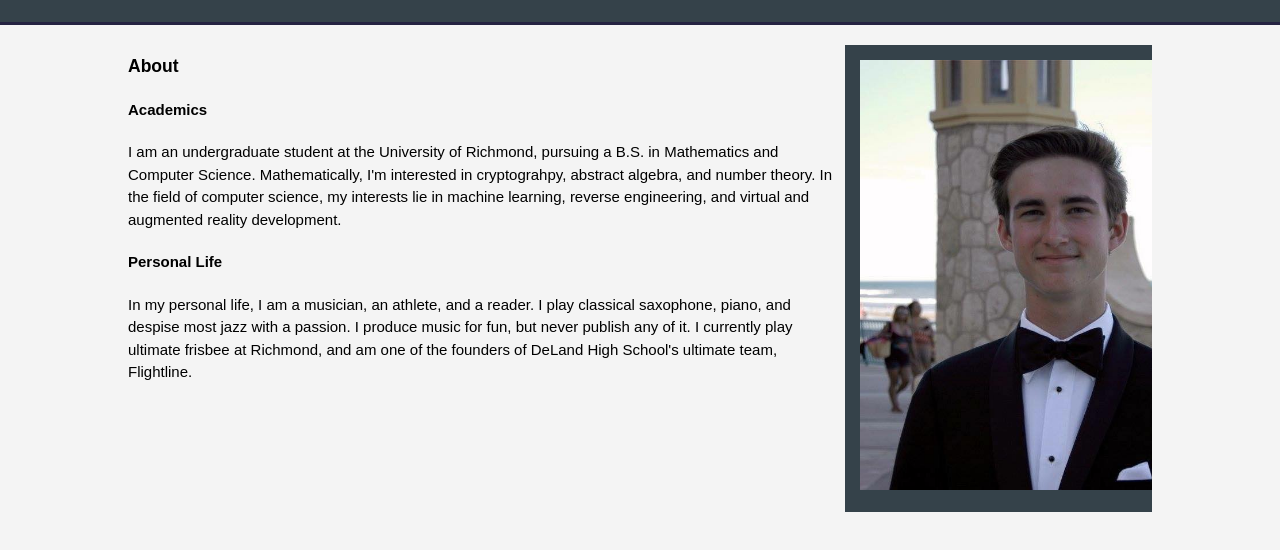
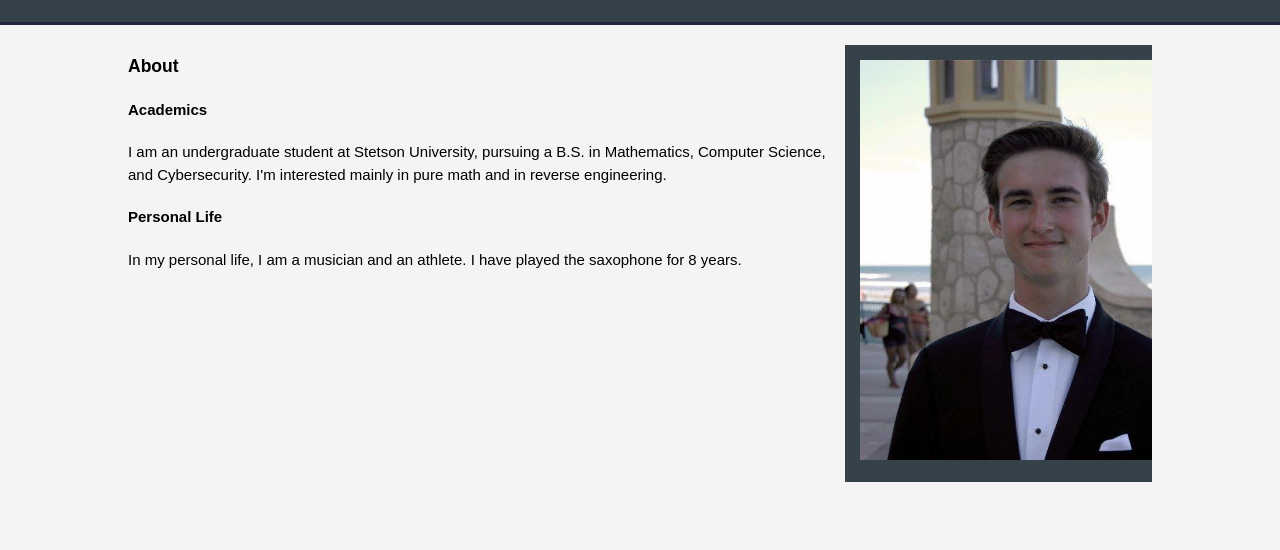
Before and after one commit to nsapp/nsapp.github.io, a plain HTML site: page index.html in a window 1280 px wide. Shown: the part 78-628 px from the top of the page. Drawn offline with Linux system fonts and the light colour scheme.

Commit message:
updated index.html

```diff
--- a/index.html
+++ b/index.html
@@ -31,16 +31,15 @@
         <article id="main-col">
             <h1 class="page-title">About</h1>
             <h4>Academics</h4>
-            <p>I am an undergraduate student at the University of Richmond, pursuing a B.S. in Mathematics and Computer Science. Mathematically, I'm interested in cryptograhpy, abstract algebra, and
-                number theory. In the field of computer science, my interests lie in machine learning, reverse engineering, and virtual and augmented reality development.</p>
+            <p>I am an undergraduate student at Stetson University, pursuing a B.S. in Mathematics, Computer Science, and Cybersecurity.
+			I'm interested mainly in pure math and in reverse engineering.</p>
             <h4>Personal Life</h4>
-            <p>In my personal life, I am a musician, an athlete, and a reader. I play classical saxophone, piano, and despise most jazz with a passion. I produce music for fun, but never publish any of
-                it. I currently play ultimate frisbee at Richmond, and am one of the founders of DeLand High School's ultimate team, Flightline. </p>
+            <p>In my personal life, I am a musician and an athlete. I have played the saxophone for 8 years.</p>
         </article>
 
         <aside id="sidebar">
             <div class="dark">
-                <img src="tuxpic.jpg" height="430" width="430">
+                <img src="tuxpic.jpg" height="400" width="400">
             </div>
         </aside>
     </div>
```
